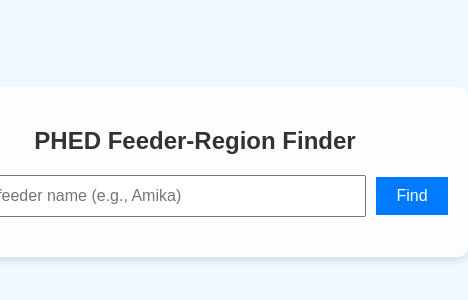
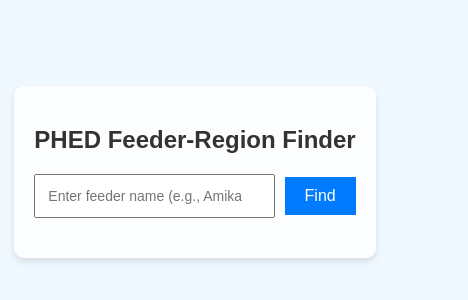
Before and after one commit to phedfeeders/phedfeeders.github.io, a plain HTML site: page index.html in a window 390 px wide. Shown: the part 250-550 px from the top of the page, 468 px wide, since content can reach past the window. Drawn offline with Linux system fonts and the light colour scheme.

Commit message:
Update index.html

```diff
--- a/index.html
+++ b/index.html
@@ -60,6 +60,13 @@
       font-size: 18px;
       color: #333;
     }
+	  @media (max-width: 600px) {
+    input {
+        width: 90%; /* Takes most of the screen width */
+        font-size: 14px; /* Slightly smaller font for mobile */
+        padding: 12px; /* More padding for better touch experience */
+    }
+}
   </style>
 </head>
 <body style="background-color: aliceblue">
```
